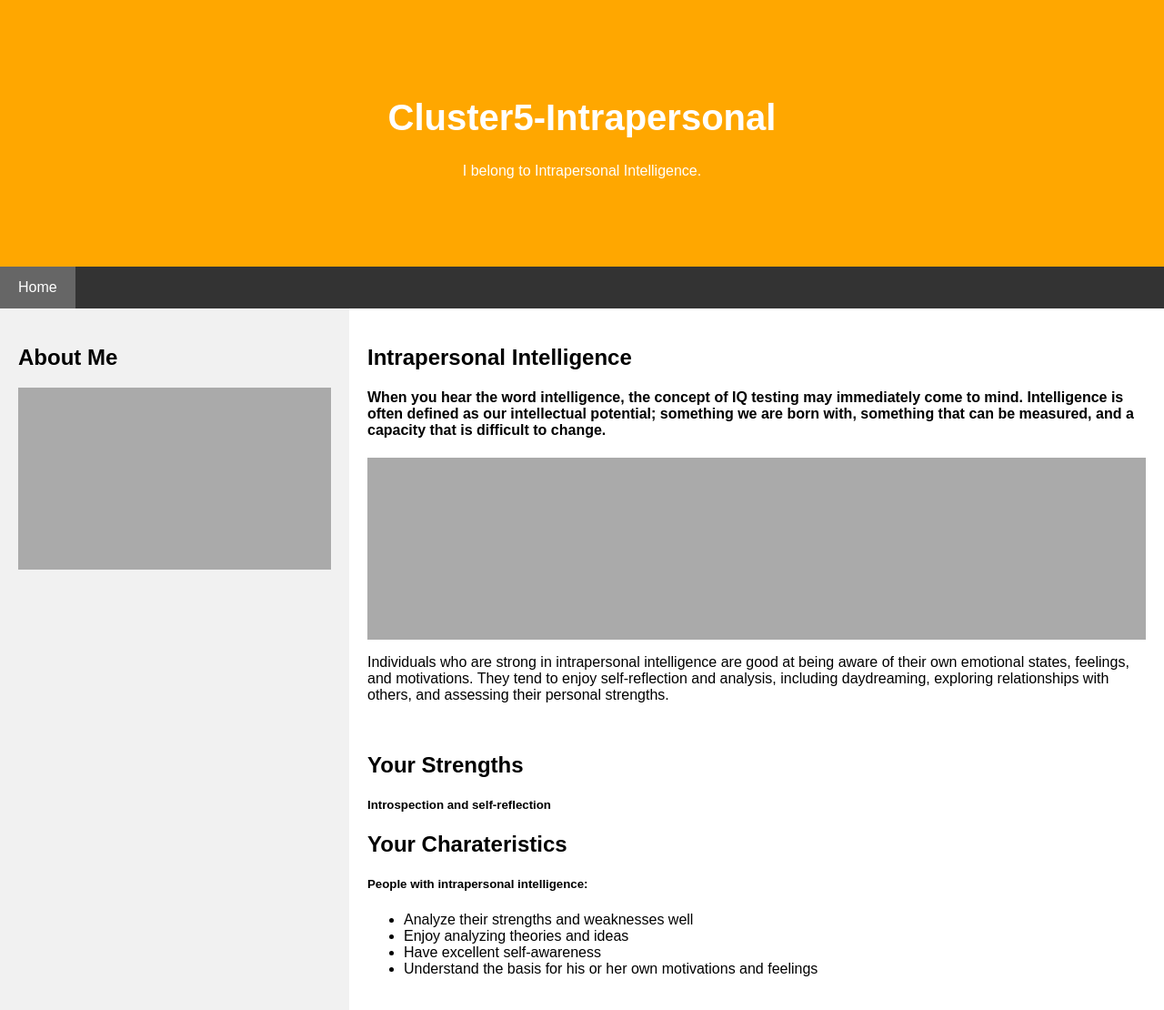
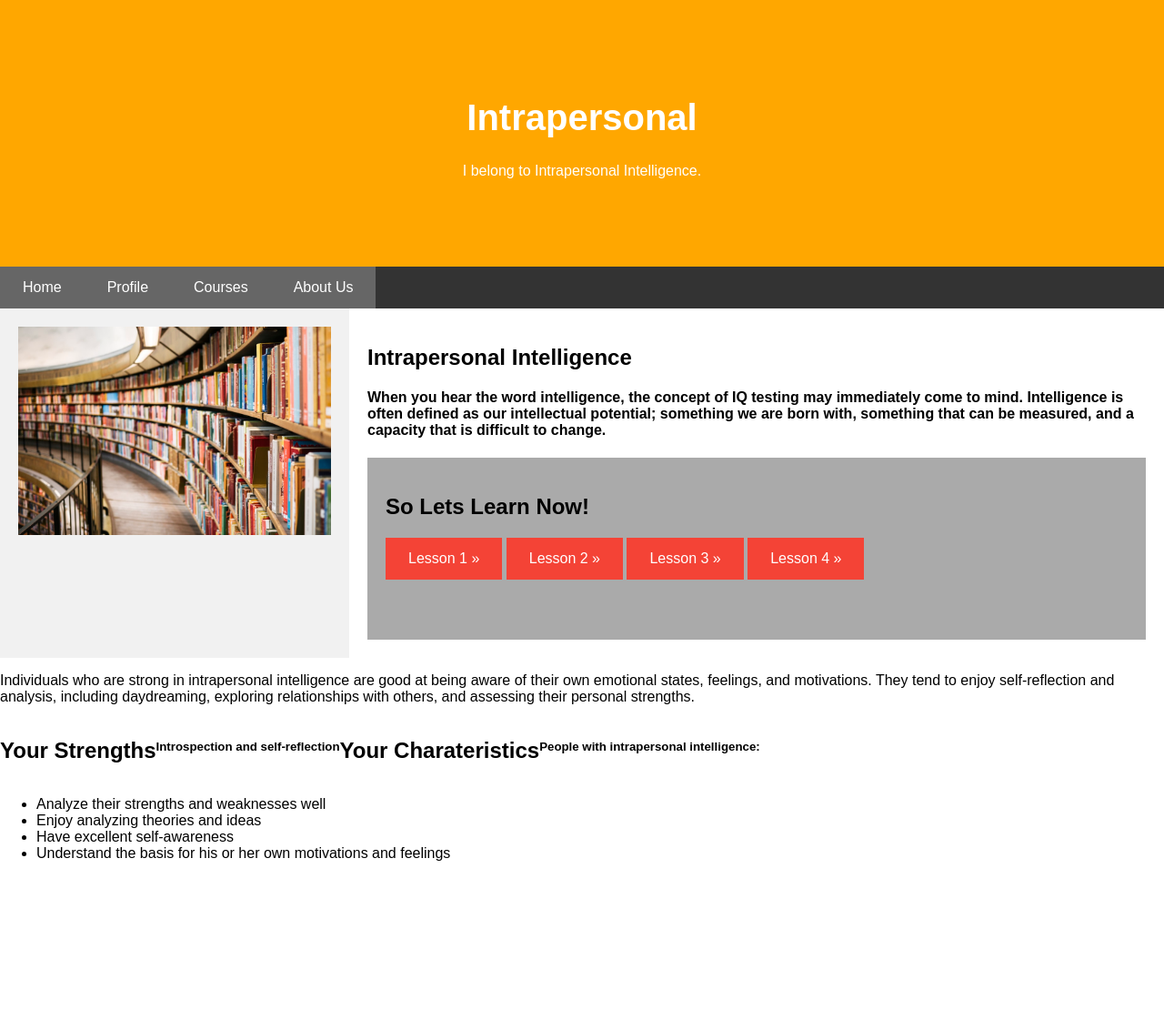
Before and after one commit to PavithraNanayakkara/flask-app, a Flask app: template templates/cluster5.html in a window 1280 px wide. Shown: the whole page at 91% size. After the commit the page ends 946 px from the top, so only its background shows below. Run offline with Flask 2, Linux system fonts and the light colour scheme; the template is opened without the code that fills it, so the values that code supplies are empty; parts of the project's set-up code (start-up, migrations or seed data) failed here and were passed over.

Commit message:
Update cluster5.html

```diff
--- a/templates/cluster5.html
+++ b/templates/cluster5.html
@@ -118,26 +118,46 @@
     width: 100%;
   }
 }
+a:link, a:visited {
+  background-color: #f44336;
+  color: white;
+  padding: 14px 25px;
+  text-align: center;
+  text-decoration: none;
+  display: inline-block;
+}
+
+a:hover, a:active {
+  background-color:#ffa700;
+;
+}
 </style>
 </head>
 <body>
 
 <div class="header">
-  <h1>Cluster5-Intrapersonal </h1>
+  <h1>Intrapersonal </h1>
   <p>I belong  to Intrapersonal Intelligence.</p>
 </div>
 
 <div class="navbar">
   <a href="cluster5.html" class="active">Home</a>
+  <a href="cluster5.html" class="active">Profile</a>
+  <a href="cluster5.html" class="active">Courses</a>
+  <a href="cluster5.html" class="active">About Us</a>
 
 </div>
 
 <div class="row">
   <div class="side">
-    <h2>About Me</h2>
-
-    <div class="fakeimg" style="height:200px;"></div>
-
+    <section>
+		  <img class="mySlides" src="image-1.jpg"
+		  style="width:100%">
+		  <img class="mySlides" src="image-2.jpg"
+		  style="width:100%">
+		  <img class="mySlides" src="image-3.jpg"
+		  style="width:100%">
+		</section>
 
   </div>
   <div class="main">
@@ -145,7 +165,16 @@
     <h4>When you hear the word intelligence, the concept of IQ testing may immediately come to mind. Intelligence is often defined as our intellectual potential; something we are born with, something that can be measured, and a capacity that is difficult to change.</h4>
     <div class="fakeimg" style="height:200px;">
 
+    	<h2>So Lets Learn Now!</h2>
 
+    <a  href="exercise.asp?filename=exercise_link1" target="_blank">Lesson 1 »</a>
+    <a  href="exercise.asp?filename=exercise_link2" target="_blank">Lesson 2 »</a>
+    <a  href="exercise.asp?filename=exercise_link3" target="_blank">Lesson 3 »</a>
+    <a href="exercise.asp?filename=exercise_link4" target="_blank">Lesson 4 »</a>
+
+
+
+    </div>
 
     </div>
     <p>Individuals who are strong in intrapersonal intelligence are good at being aware of their own emotional states, feelings, and motivations. They tend to enjoy self-reflection and analysis, including daydreaming, exploring relationships with others, and assessing their personal strengths.</p>
@@ -165,7 +194,23 @@
     </ul>
 </div>
 
+<script>
+// Automatic Slideshow - change image every 3 seconds
+var myIndex = 0;
+carousel();
 
+function carousel() {
+  var i;
+  var x = document.getElementsByClassName("mySlides");
+  for (i = 0; i < x.length; i++) {
+    x[i].style.display = "none";
+  }
+  myIndex++;
+  if (myIndex > x.length) {myIndex = 1}
+  x[myIndex-1].style.display = "block";
+  setTimeout(carousel, 3000);
+}
+</script>
 
 </body>
 </html>
```
